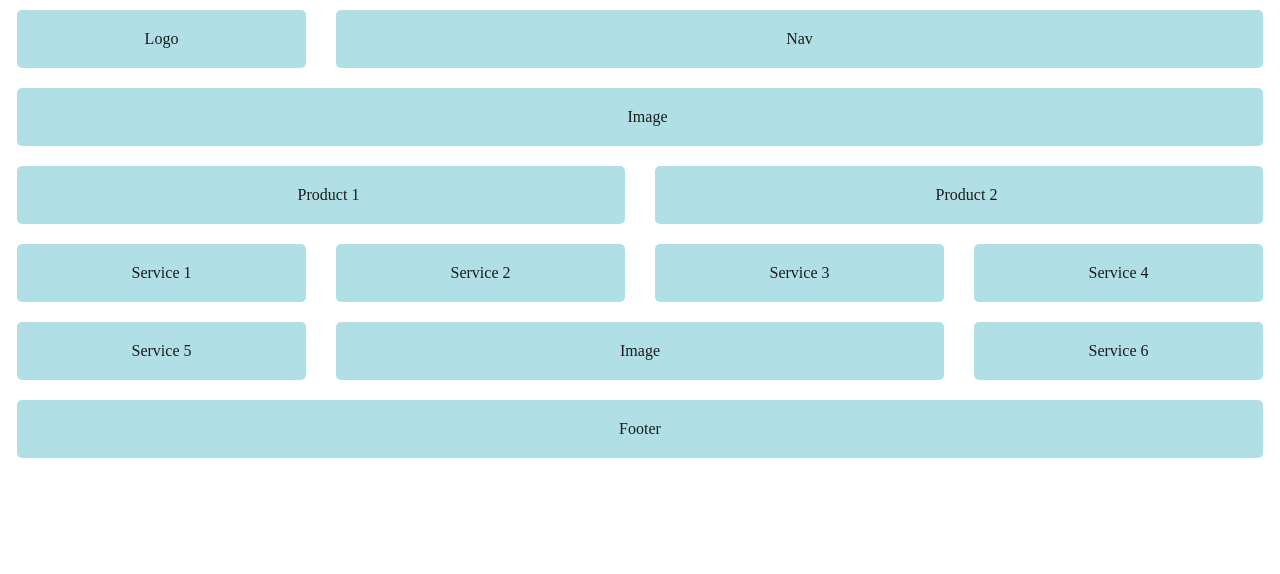
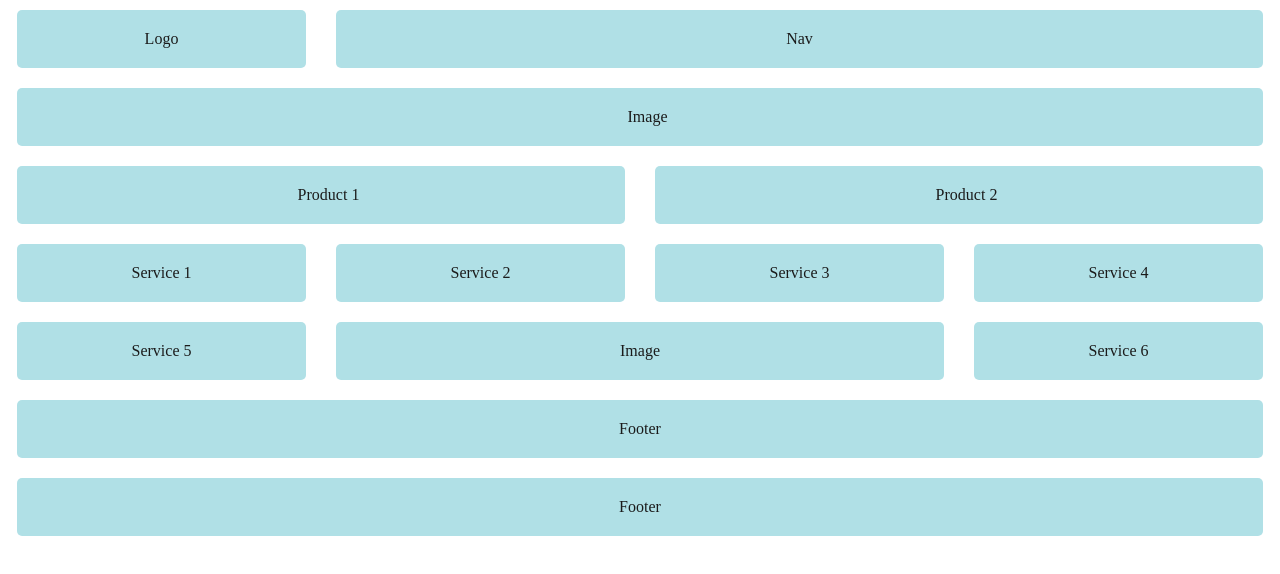
Before and after one commit to ParmarMeet/Project3-main, a plain HTML site: page index.html in a window 1280 px wide. Drawn offline with Linux system fonts and the light colour scheme.

Commit message:
Update index.html

```diff
--- a/index.html
+++ b/index.html
@@ -45,6 +45,7 @@
 
 
                 <div class="col-span-12 m-col-span-12 l-col-span-12 xl-col-span-12 box">Footer</div>
+                <div class="col-span-4 m-col-span-12 l-col-span-12 xl-col-span-12 box">Footer</div>
             </footer>
         </section>
         <script src="js/main.js"></script>
```
